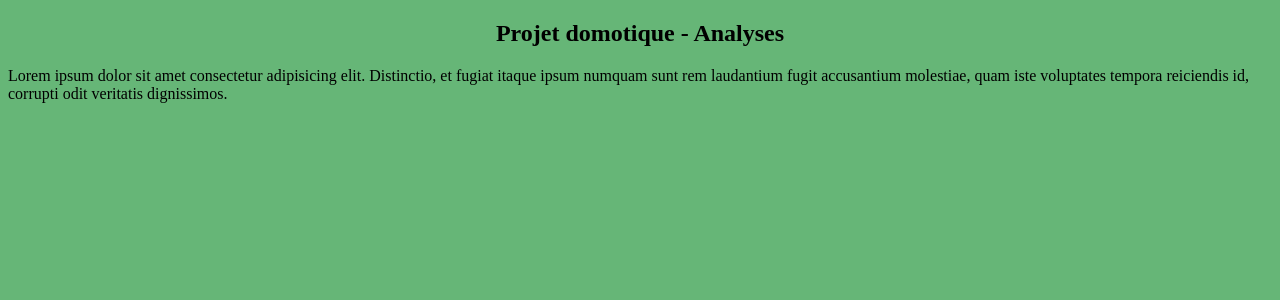
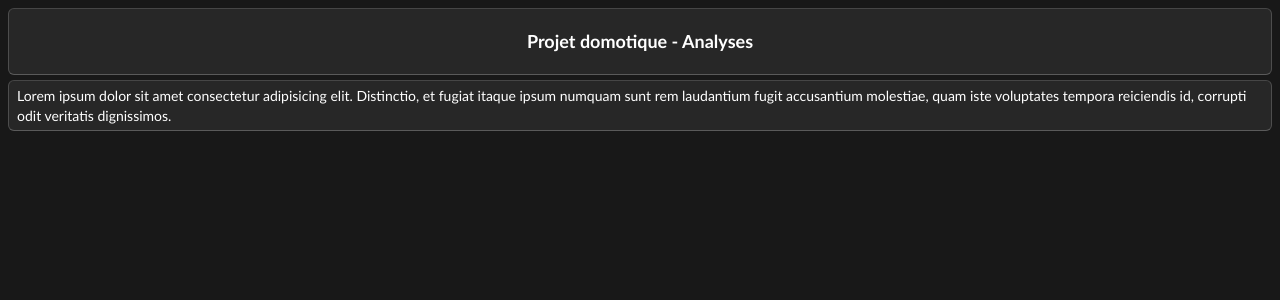
Before and after one commit to DhalEynn/PROJ831-Domotique, a Flask app: page /analyses in a window 1280 px wide. Shown: the top 300 px of the page. Run offline with Flask 2, Linux system fonts and the light colour scheme; some libraries are stand-ins or nearby versions.

Commit message:
Updoot CSS and html files

```diff
--- a/Dashboards/static/style/analyses.css
+++ b/Dashboards/static/style/analyses.css
@@ -1,12 +1,49 @@
-body{
-    background-color: rgb(102, 182, 119);
+html {
+    font: 1em / 1.4 sans-serif;
+    font-family: 'Trebuchet MS',Helvetica,Arial,sans-serif;
+    font-weight: 400;
+    color: #e6e6e6;
+    margin: 0;
+    padding: 0;
+    word-wrap: break-word;
+    background-color: #181818
 }
 
-#mapChart {
-    display: inline-flex;
-    align-items: flex-end;
+body {
+    /* background-color: rgb(128, 151, 255); */
+    background-color: #181818;
+    font-size: 0.75rem;
 }
 
-#flexDisplay {
+body>div {
+    color: #e6e6e6;
+    background: #272727;
+    border-width: 1px;
+    border-style: solid;
+    border-top-color: #464646;
+    border-right-color: #4d4d4d;
+    border-bottom-color: #5a5a5a;
+    border-left-color: #4d4d4d;
+    border-radius: 6px;
+    margin-top: 5px;
+    margin-bottom: 5px;
+  }
+
+.element {
+    background-color: #272727;
+    color: white;
     display: flex;
+    flex-wrap: wrap;
+    align-items: center;
+    padding: 5px 8px;
+    max-width: 100%
 }
+
+.title {
+    text-align: center;
+    display: block;
+}
+
+.text {
+    font-size: 14px;
+}
--- a/Dashboards/static/style/logs.css
+++ b/Dashboards/static/style/logs.css
@@ -10,7 +10,6 @@ html {
 }
 
 body {
-    /* background-color: rgb(128, 151, 255); */
     background-color: #181818;
     font-size: 0.75rem;
 }
@@ -35,6 +34,7 @@ body>div {
     display: flex;
     flex-wrap: wrap;
     align-items: center;
+    padding: 5px 8px;
     max-width: 100%
 }
 
@@ -109,14 +109,13 @@ table th{
     background-color: grey;
 }
 
-
-
 /* Button to change page */
 
 #tableauDesLogs {
     display: flex;
     flex-wrap: wrap;
     flex : 1 1 auto;
+    padding: 0px;
 }
 
     #events_wrapper {
--- a/Dashboards/templates/analyses.html
+++ b/Dashboards/templates/analyses.html
@@ -8,12 +8,10 @@
         <script src="https://cdn.plot.ly/plotly-latest.min.js"></script>
     </head>
     <body>
-    <div>
-      <center>
+        <div class="element title">
           <h2>Projet domotique - Analyses</h2>
-      </center>
         </div>
-    <div>
+        <div class="element text">
             Lorem ipsum dolor sit amet consectetur adipisicing elit. Distinctio, et fugiat itaque ipsum numquam sunt rem laudantium fugit accusantium molestiae, quam iste voluptates tempora reiciendis id, corrupti odit veritatis dignissimos.
         </div>
     </body>
```
Also changed, not shown: Dashboards/templates/logs.html (+3 -4 lines). Lines whose indentation alone changed are shown as unchanged.
